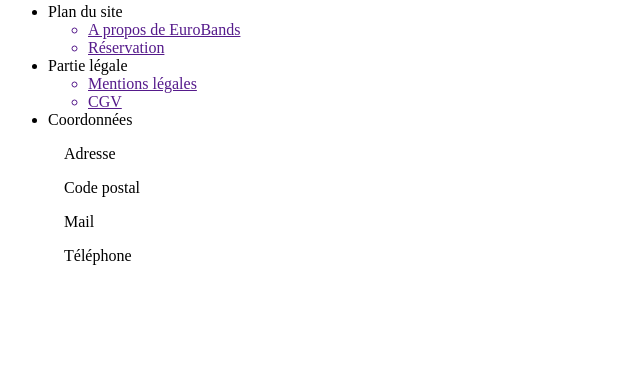
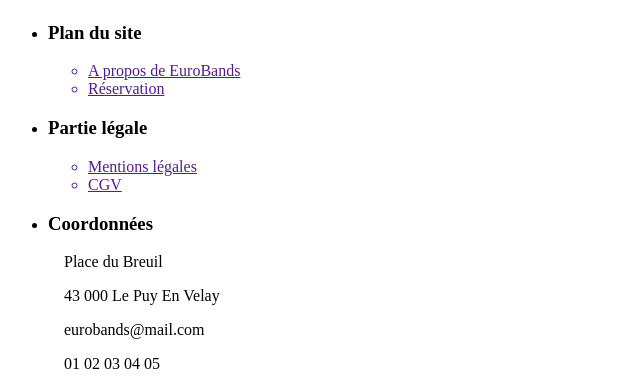
Before and after one commit to CamilleEtu/EuroBands_GitHub_Local, a PHP site: page /footer.php in a window 1280 px wide. Shown: the part 933-1322 px from the top of the page, without its empty margins (0-640 px from the left). Before the commit the page ends 1198 px from the top, so only its background shows below. Run offline with PHP 8.4, Linux system fonts and the light colour scheme.

Commit message:
Update footer.php

```diff
--- a/site/footer.php
+++ b/site/footer.php
@@ -21,23 +21,23 @@
                 <nav>
                     <ul>
                         <a href=""><li><img class="logo" src="images/logo_b.png"></li></a>
-                        <li>Plan du site
+                        <li><h3>Plan du site</h3>
                             <ul>
                                 <a href=""><li>A propos de EuroBands</li></a>
                                 <a href=""><li>Réservation</li></a>
                             </ul>
                         </li>
-                        <li>Partie légale
+                        <li><h3>Partie légale</h3>
                             <ul>
                                 <a href=""><li>Mentions légales</li></a>
                                 <a href=""><li>CGV</li></a>
                             </ul>
                         </li>
-                        <li>Coordonnées
-                            <p>&emsp;Adresse</p>
-                            <p>&emsp;Code postal</p>
-                            <p>&emsp;Mail</p>
-                            <p>&emsp;Téléphone</p>
+                        <li><h3>Coordonnées</h3>
+                            <p>&emsp;Place du Breuil</p>
+                            <p>&emsp;43 000 Le Puy En Velay</p>
+                            <p>&emsp;eurobands@mail.com</p>
+                            <p>&emsp;01 02 03 04 05</p>
                         </li>
                     </ul>
                 </nav>
```
